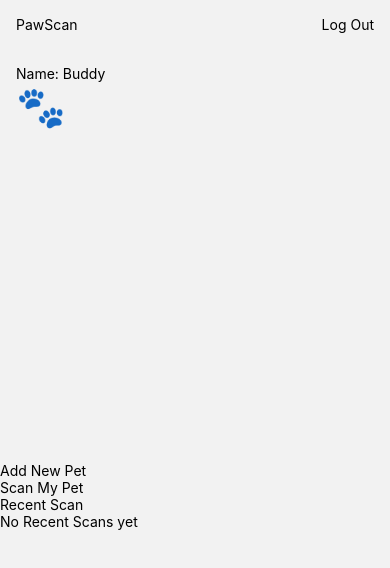
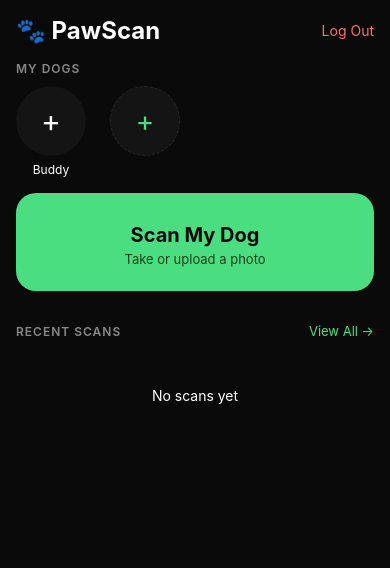
Before and after one commit to FarisZulfequar/PawScan, a React Native app: screen /Home in a window 390 px wide. Shown: the top 568 px of the page. Built offline with nearby package versions, Linux system fonts and the light colour scheme.

Commit message:
Added more of a structure and style to the HomeScreen UI

```diff
--- a/App.tsx
+++ b/App.tsx
@@ -17,7 +17,7 @@ export default function App() {
         <SafeAreaProvider>
             <NavigationContainer>
                 <Stack.Navigator
-                    initialRouteName="History"
+                    initialRouteName="Login"
                     screenOptions={{ headerShown: false }}>
                     <Stack.Screen name="Auth" component={AuthScreen} />
                     <Stack.Screen name="Login" component={LoginScreen} />
--- a/src/screens/HistoryScreen.tsx
+++ b/src/screens/HistoryScreen.tsx
@@ -9,11 +9,11 @@ import AsyncStorage from '@react-native-async-storage/async-storage';
 import { RootStackParamList, ScanResult } from '../types';
 import { TRIAGE_CONFIG, CONDITION_INFO } from '../constants';
 
-type navigationProp = NativeStackScreenProps<RootStackParamList, 'History'>;
+type Props = NativeStackScreenProps<RootStackParamList, 'History'>;
 
 const HISTORY_KEY = 'pawscan_history';
 
-export default function HistoryScreen({ navigation }: navigationProp) {
+export default function HistoryScreen({ navigation }: Props) {
     const [history, setHistory] = useState<ScanResult[]>([]);
 
     useEffect(() => {
--- a/src/screens/HomeScreen.tsx
+++ b/src/screens/HomeScreen.tsx
@@ -1,8 +1,12 @@
-import {View, Text, TouchableOpacity, FlatList, Image} from "react-native";
+import {View, Text, TouchableOpacity, FlatList, Image, ScrollView, StyleSheet} from "react-native";
 import { SafeAreaView } from 'react-native-safe-area-context';
 import {Pet, RootStackParamList, ScanResult} from "../types";
 import {useState} from "react";
 import { NativeStackScreenProps } from '@react-navigation/native-stack';
+import { signOut } from 'firebase/auth';
+import { auth } from '../lib/firebase';
+import { TRIAGE_CONFIG, CONDITION_INFO } from '../constants';
+
 type navigationProp = NativeStackScreenProps<RootStackParamList, 'Home'>;
 
 export default function HomeScreen({navigation}: navigationProp) {
@@ -11,59 +15,124 @@ export default function HomeScreen({navigation}: navigationProp) {
     ]);
     const [recentScans, setRecentScans] = useState<ScanResult[]>([]);
 
+    const handleLogout = async () => {
+        await signOut(auth);
+        navigation.replace('Auth');
+    };
 
     return (
-        <SafeAreaView style={{ flex: 1 }}>
-            <View style={{ flexDirection: 'row', justifyContent: 'space-between', alignItems: 'center', padding: 16 }}>
-                <Text>PawScan</Text>
-                <TouchableOpacity onPress={() => navigation.goBack()}>
-                    <Text>Log Out</Text>
+        <SafeAreaView style={styles.container}>
+            <ScrollView contentContainerStyle={{ paddingBottom: 40 }}>
+                <View style={styles.container2}>
+                    <Text style={{ color: '#fff', fontSize: 24, fontWeight: '700' }}>🐾 PawScan</Text>
+                    <TouchableOpacity onPress={handleLogout}>
+                        <Text style={{ color: '#F87171', fontSize: 14 }}>Log Out</Text>
+                    </TouchableOpacity>
+                </View>
+
+                {/* My Dogs */}
+                <Text style={styles.dogText}>
+                    My Dogs
+                </Text>
+                <FlatList
+                    data={pets}
+                    horizontal
+                    keyExtractor={(item) => item.id}
+                    contentContainerStyle={{ paddingHorizontal: 16, gap: 12 }}
+                    renderItem={({ item }) => (
+                        <TouchableOpacity
+                            onPress={() => navigation.navigate('PetProfile', { pet: item })}
+                            style={{ alignItems: 'center', gap: 6 }}
+                        >
+                            {item.photoUri ? (
+                                <Image source={{ uri: item.photoUri }} style={{ height: 70, width: 70, borderRadius: 35 }} />
+                            ) : (
+                                <View style={styles.imagecontainer}>
+                                    <Text style={{ fontSize: 30, color : '#fff' }}>+</Text>
+                                </View>
+                            )}
+                            <Text style={{ color: '#fff', fontSize: 12 }}>{item.name}</Text>
+                        </TouchableOpacity>
+                    )}
+                    ListEmptyComponent={<Text style={{ color: '#555', paddingHorizontal: 16 }}>No dogs yet</Text>}
+                    ListFooterComponent={
+                        <TouchableOpacity
+                            onPress={() => navigation.navigate('PetProfile', {})}
+                            style={styles.addBtn}
+                        >
+                            <Text style={{ color: '#4ADE80', fontSize: 28 }}>+</Text>
+                        </TouchableOpacity>
+                    }
+                />
+
+                {/* Scan Button */}
+                <TouchableOpacity
+                    onPress={() => navigation.navigate('Camera', { petId: pets[0]?.id ?? '' })}
+                    style={styles.scanBtn}
+                >
+                    <Text style={{ color: '#0A0A0A', fontSize: 20, fontWeight: '700', marginTop: 6 }}>Scan My Dog</Text>
+                    <Text style={{ color: '#1a3d1a', fontSize: 13, marginTop: 4 }}>Take or upload a photo</Text>
                 </TouchableOpacity>
-            </View>
 
-            <FlatList
-                data={pets}
-                horizontal={true}
-                keyExtractor={(item) => item.id}
-                renderItem={({ item }) => (
-                        <View style={{ padding: 16 }}>
-                            <Text>
-                                Name: {item.name}
-                            </Text>
-                            {item.photoUri ? (
-                                <Image source={{ uri: item.photoUri }} style={{ height: 100, width: 100 }} />
-                            ) : (
-                                <Text style={{ fontSize: 40 }}>🐾</Text>
-                            )}
+                <View style={[styles.container2, { paddingHorizontal: 16 , paddingVertical: 16 }]}>
+                    <Text style={{ color: '#888', fontSize: 12, fontWeight: '600', textTransform: 'uppercase', letterSpacing: 1 }}>
+                        Recent Scans
+                    </Text>
+                    <TouchableOpacity onPress={() => navigation.navigate('History', {})}>
+                        <Text style={{ color: '#4ADE80', fontSize: 13 }}>View All →</Text>
+                    </TouchableOpacity>
+                </View>
+
+                <FlatList
+                    data={recentScans}
+                    keyExtractor={(item) => item.id}
+                    scrollEnabled={false}
+                    renderItem={({ item }) => {
+                        const triage = TRIAGE_CONFIG[item.triage];
+                        const info = CONDITION_INFO[item.topCondition];
+                        return (
+                            <TouchableOpacity
+                                onPress={() => navigation.navigate('Result', { result: item })}
+                                style={styles.resultBtn}
+                            >
+                                <Image
+                                    source={typeof item.imageUri === 'number' ? item.imageUri : { uri: item.imageUri }}
+                                    style={{ height: 60, width: 60, borderRadius: 10, backgroundColor: '#222' }}
+                                />
+                                <View style={{ flex: 1 }}>
+                                    <Text style={{ color: '#fff', fontSize: 15, fontWeight: '600', marginBottom: 3 }}>
+                                        {info?.label ?? item.topCondition}
+                                    </Text>
+                                    <Text style={{ color: triage?.color, fontSize: 12, marginBottom: 3 }}>
+                                    </Text>
+                                    <Text style={{ color: '#555', fontSize: 11 }}>
+                                        {new Date(item.timestamp).toLocaleDateString()}
+                                    </Text>
+                                </View>
+                                <Text style={{ color: '#444', fontSize: 20 }}>›</Text>
+                            </TouchableOpacity>
+                        );
+                    }}
+                    ListEmptyComponent={
+                        <View style={{ alignItems: 'center', padding: 32, gap: 8 }}>
+                            <Text style={{ color: '#fff', fontSize: 14 }}>No scans yet</Text>
                         </View>
-                )}
-                ListEmptyComponent={<Text>No pets yet</Text>}
-            />
+                    }
+                />
 
-            <TouchableOpacity>
-                <Text>Add New Pet</Text>
-            </TouchableOpacity>
-
-            <TouchableOpacity>
-                <Text>Scan My Pet </Text>
-            </TouchableOpacity>
-
-            <Text>Recent Scan</Text>
-            <FlatList
-                data={recentScans}
-                horizontal={true}
-                keyExtractor={(item) => item.id}
-                renderItem={({ item }) => (
-                    <View style={{ padding: 16 }}>
-                        <Image source={{uri : item.imageUri}} style={{height : 100, width : 100}}/>
-                        <Text>Likely Condition: {item.topCondition}</Text>
-                        <Text>Triage Level: {item.triage}</Text>
-                        <Text>Timestamp: {new Date(item.timestamp).toLocaleDateString()}</Text>
-                    </View>
-                )}
-                ListEmptyComponent={<Text>No Recent Scans yet</Text>}
-            />
-
+            </ScrollView>
         </SafeAreaView>
     );
 }
+
+const styles = StyleSheet.create({
+    container: {flex: 1, backgroundColor: '#0A0A0A'},
+    container2: {flexDirection: 'row', justifyContent: 'space-between', alignItems: 'center', padding: 16},
+    dogText: {color: '#888', fontSize: 12, fontWeight: '600', textTransform: 'uppercase', letterSpacing: 1, paddingHorizontal: 16, marginBottom: 10},
+    imagecontainer : {height: 70, width: 70, borderRadius: 35, backgroundColor: '#141414', justifyContent: 'center', alignItems: 'center'},
+    addBtn: {
+        height: 70, width: 70, borderRadius: 35, backgroundColor: '#141414', borderWidth: 1, borderColor: '#2A2A2A', borderStyle: 'dashed', justifyContent: 'center', alignItems: 'center', marginLeft: 12
+    },
+    resultBtn: { flexDirection: 'row', gap: 12, backgroundColor: '#141414', borderRadius: 14, padding: 12, marginHorizontal: 16, marginBottom: 10, alignItems: 'center'},
+    scanBtn: {backgroundColor: '#4ADE80', borderRadius: 20, margin: 16, padding: 24, alignItems: 'center'}
+})
--- a/src/types/index.ts
+++ b/src/types/index.ts
@@ -16,6 +16,7 @@ export interface ScanResult {
     petId: string;
     class: string;
     confidence: number;
+    ownerId: string;
 }
 
 export interface Pet {
```
